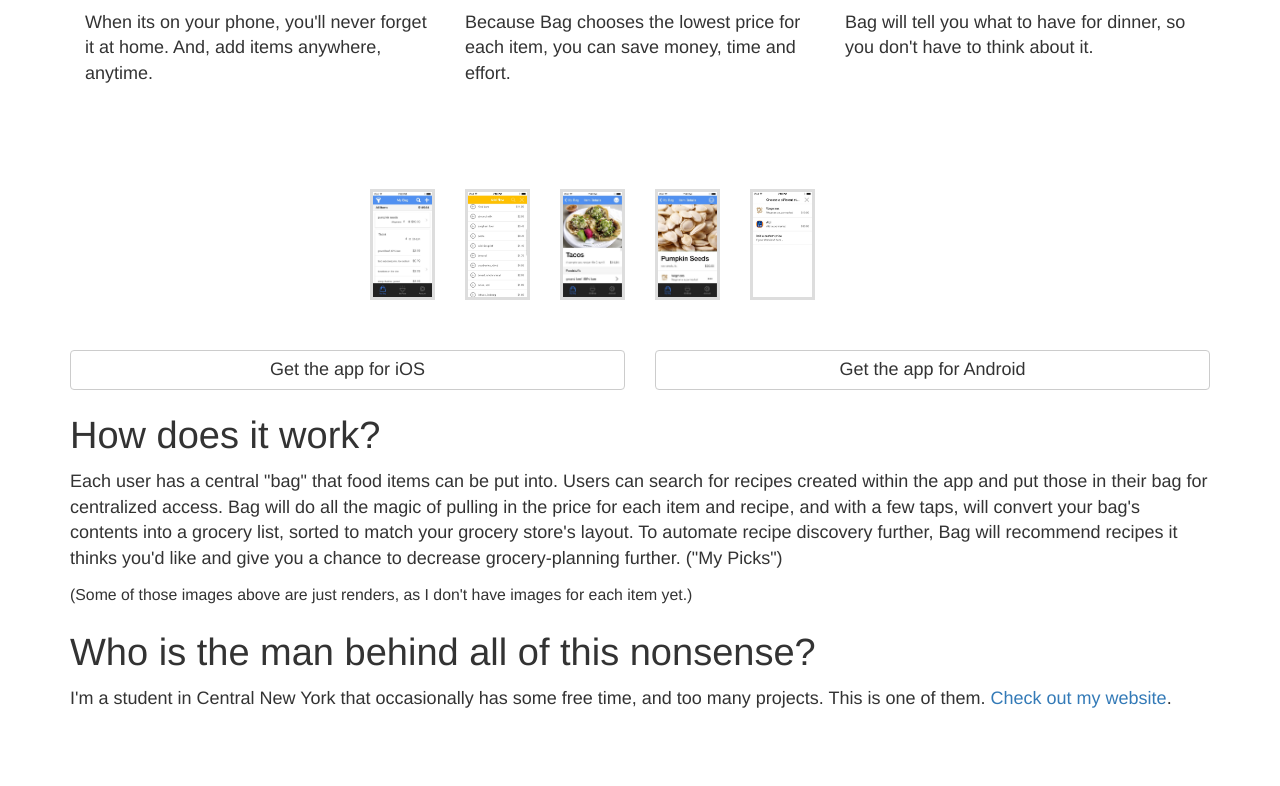
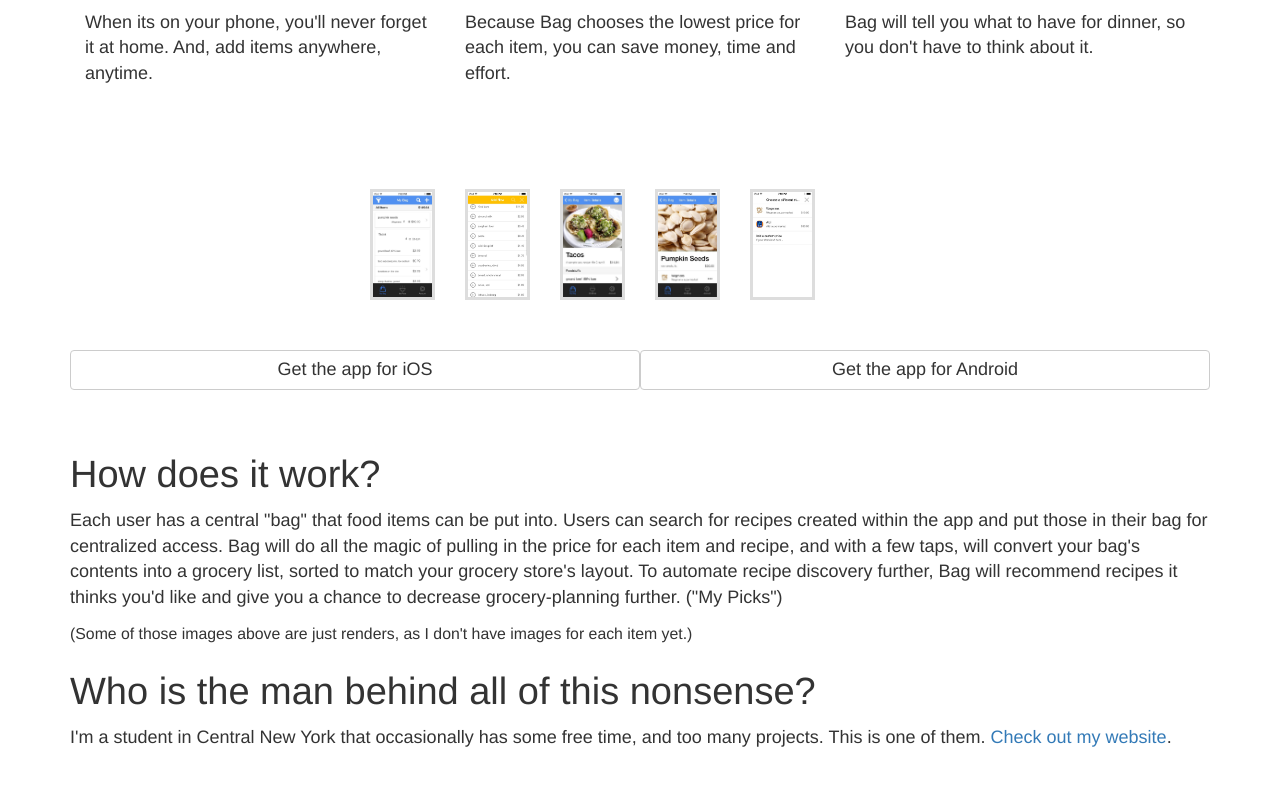
Before and after one commit to 1egoman/bag-node, a website: page index.html in a window 1280 px wide. Shown: the part 870-1656 px from the top of the page. Drawn offline with Linux system fonts and the light colour scheme.

Commit message:
fix missing stylesheet issue

```diff
--- a/index.html
+++ b/index.html
@@ -126,7 +126,7 @@ This is the "bigger" header that is seen on the home page
       <div class="get-app-btns">
         <div>
           <button
-            class="btn btn-block btn-ios"
+            class="btn btn-ios"
             rel="tooltip"
             data-toggle="tooltip"
             data-placement="top"
@@ -134,7 +134,7 @@ This is the "bigger" header that is seen on the home page
           >Get the app for iOS</button>
         </div>
         <div>
-          <a class="btn btn-block btn-android" href="/builds/Bag-0.4.0.apk">Get the app for Android</a>
+          <a class="btn btn-android" href="/builds/Bag-0.4.0.apk">Get the app for Android</a>
         </div>
       </div>
 
--- /dev/null
+++ b/sass/_get_app_btns.scss
@@ -0,0 +1,8 @@
+.get-app-btns {
+  padding-bottom: 50px;
+  > div .btn {
+    @include make-md-column(6);
+    @extend .btn-default;
+    margin-bottom: 64px;
+  }
+}
```
Also changed, not shown: header_hero.html (+1 -1 lines), pages/index.html (+2 -2 lines), css/index.css.
